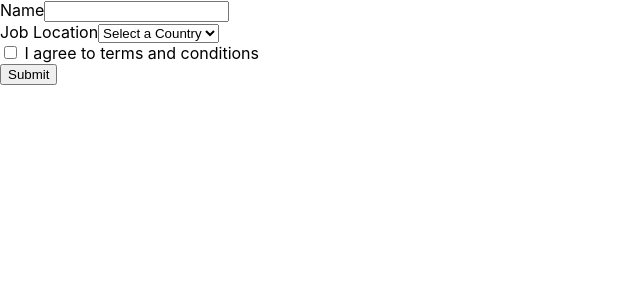
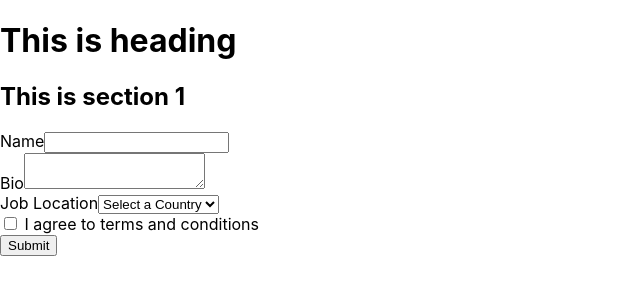
Before and after one commit to BilalKhaalid/React_Testing, a React (Create React App) app in the folder cra/: page / in a window 1280 px wide. Shown: the top 300 px of the page, without its empty margins (0-640 px from the left). Built offline with nearby package versions, Linux system fonts and the light colour scheme.

Commit message:
getByRole options explored

```diff
--- a/cra/src/components/application/Application.jsx
+++ b/cra/src/components/application/Application.jsx
@@ -3,10 +3,16 @@ import React from "react";
 const Application = () => {
   return (
     <div>
+      <h1>This is heading</h1>
+      <h2>This is section 1</h2>
       <form action="">
         <div>
           <label htmlFor="Name">Name</label>
-          <input type="text" id="name" />
+          <input type="text" id="Name" />
+        </div>
+        <div>
+          <label htmlFor="bio">Bio</label>
+          <textarea id="bio" />
         </div>
         <div>
           <label htmlFor="job-location">Job Location</label>
```
Also changed, not shown: 1 other file (tests, documents, lock files or other folders).
